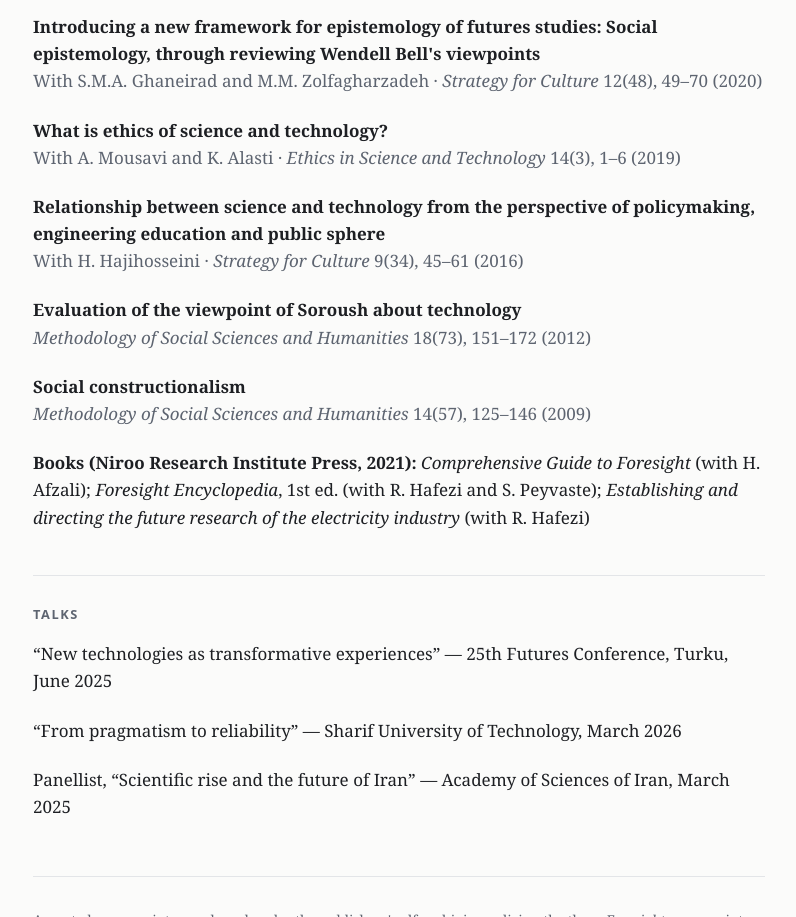
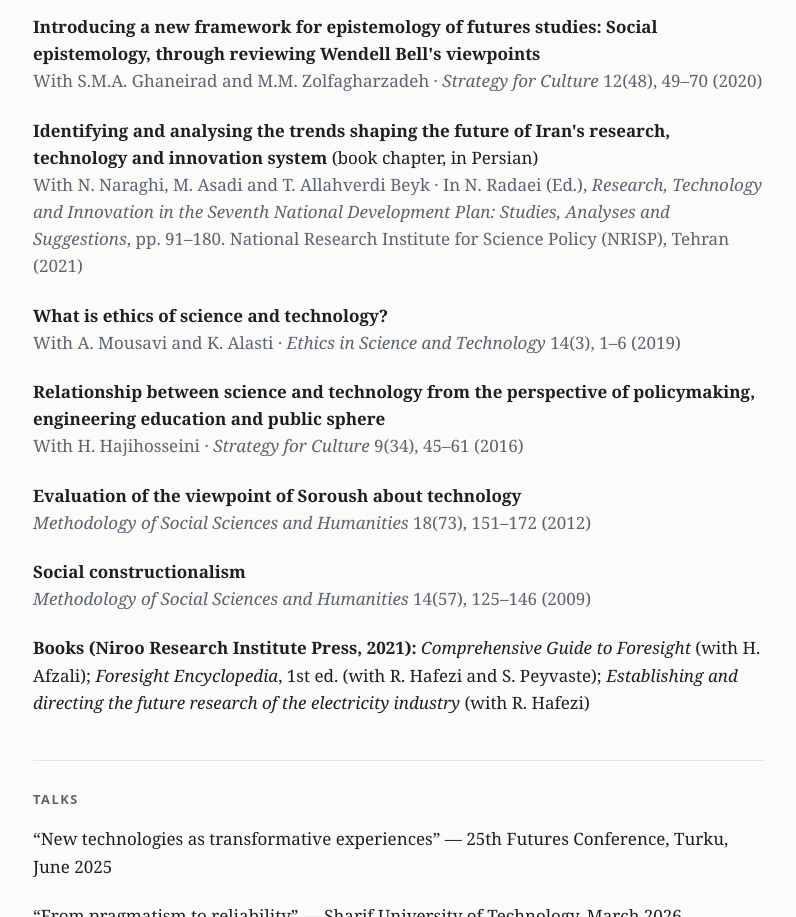
Before and after one commit to chaparak-oss/chaparak-oss.github.io, a plain HTML site: page index.html in a window 1280 px wide. Shown: the part 1881-2798 px from the top of the page, without its empty margins (241-1037 px from the left). Drawn offline with Linux system fonts and the light colour scheme.

Commit message:
Add 2021 NRISP book chapter
Co-Authored-By: Claude Opus 5.5 <noreply@anthropic.com>
Claude-Session: https://claude.ai/code/session_011e6cy5J8JbqWqunxrogmfq

```diff
--- a/index.html
+++ b/index.html
@@ -93,6 +93,7 @@
 <h2>Publications in Persian</h2>
 <ul class="pubs">
   <li><div><span class="t">Introducing a new framework for epistemology of futures studies: Social epistemology, through reviewing Wendell Bell's viewpoints</span></div><div class="meta">With S.M.A. Ghaneirad and M.M. Zolfagharzadeh · <i>Strategy for Culture</i> 12(48), 49–70 (2020)</div></li>
+  <li><div><span class="t">Identifying and analysing the trends shaping the future of Iran's research, technology and innovation system</span> (book chapter, in Persian)</div><div class="meta">With N. Naraghi, M. Asadi and T. Allahverdi Beyk · In N. Radaei (Ed.), <i>Research, Technology and Innovation in the Seventh National Development Plan: Studies, Analyses and Suggestions</i>, pp. 91–180. National Research Institute for Science Policy (NRISP), Tehran (2021)</div></li>
   <li><div><span class="t">What is ethics of science and technology?</span></div><div class="meta">With A. Mousavi and K. Alasti · <i>Ethics in Science and Technology</i> 14(3), 1–6 (2019)</div></li>
   <li><div><span class="t">Relationship between science and technology from the perspective of policymaking, engineering education and public sphere</span></div><div class="meta">With H. Hajihosseini · <i>Strategy for Culture</i> 9(34), 45–61 (2016)</div></li>
   <li><div><span class="t">Evaluation of the viewpoint of Soroush about technology</span></div><div class="meta"><i>Methodology of Social Sciences and Humanities</i> 18(73), 151–172 (2012)</div></li>
```
